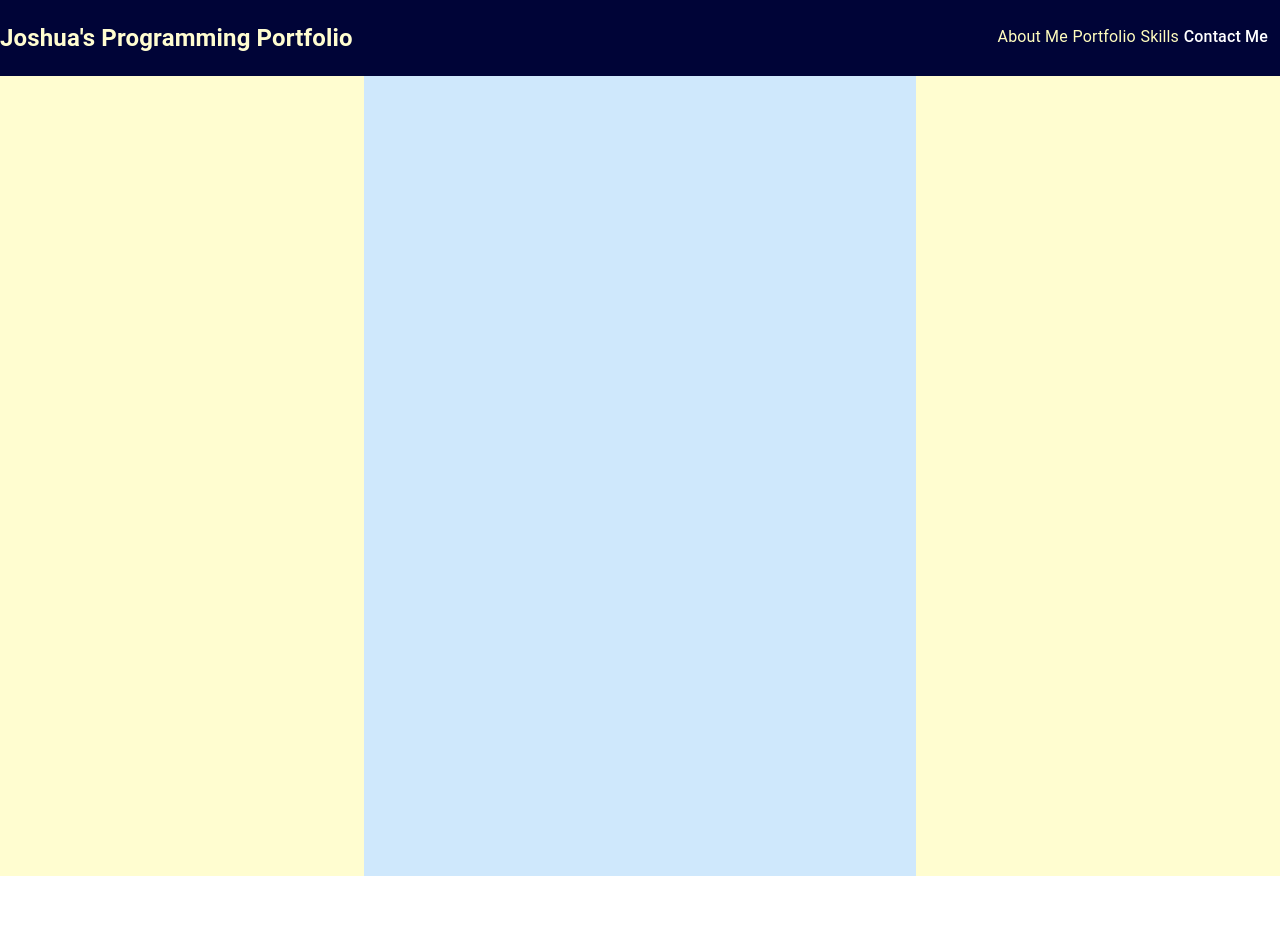
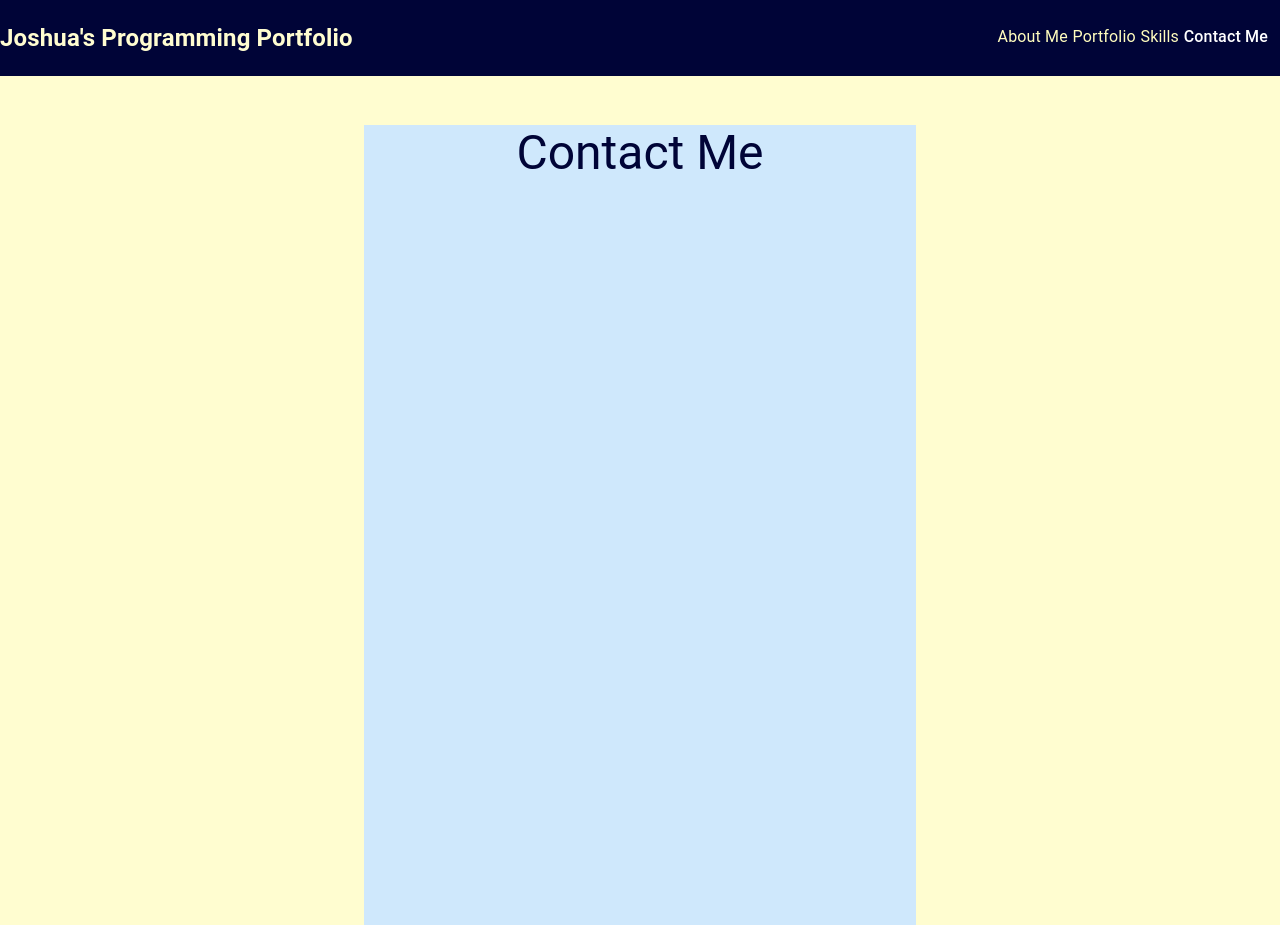
Before and after one commit to CoderJ01/material-ui-programming-portfolio, a React (Create React App) app: page /contact-me in a window 1280 px wide. Before the commit the page ends 876 px from the top, so only its background shows below. Built offline with nearby package versions, Linux system fonts and the light colour scheme.

Commit message:
add heading

```diff
--- a/src/pages/ContactMe/ContactMe.page.jsx
+++ b/src/pages/ContactMe/ContactMe.page.jsx
@@ -2,13 +2,16 @@ import React from 'react';
 import CssBaseline from '@mui/material/CssBaseline';
 import Box from '@mui/material/Box';
 import Container from '@mui/material/Container';
+import { Typography } from '@mui/material';
 
 const ContactMe = () => {
     return (
         <React.Fragment>
             <CssBaseline />
             <Container maxWidth="sm">
-                <Box sx={{ bgcolor: '#cfe8fc', height: '100vh' }} />
+                <Box sx={{ bgcolor: '#cfe8fc', height: '100vh', marginTop: '9%', textAlign: 'center' }}>
+                <Typography variant="h3" gutterBottom sx={{ color: 'rgb(0, 4, 55)' }}>Contact Me</Typography>
+                </Box>
             </Container>
         </React.Fragment>
     );
```
